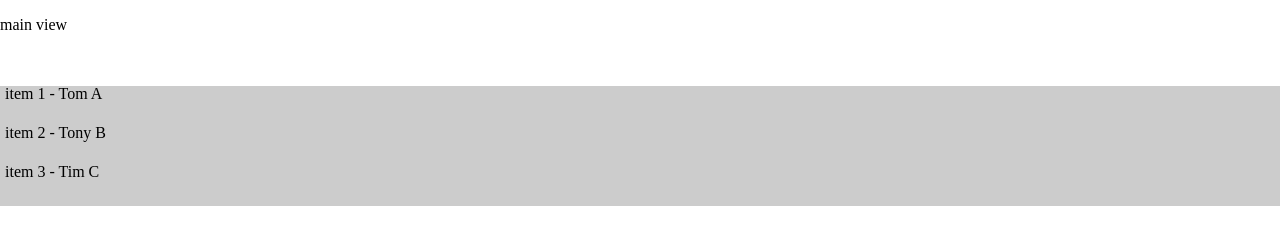
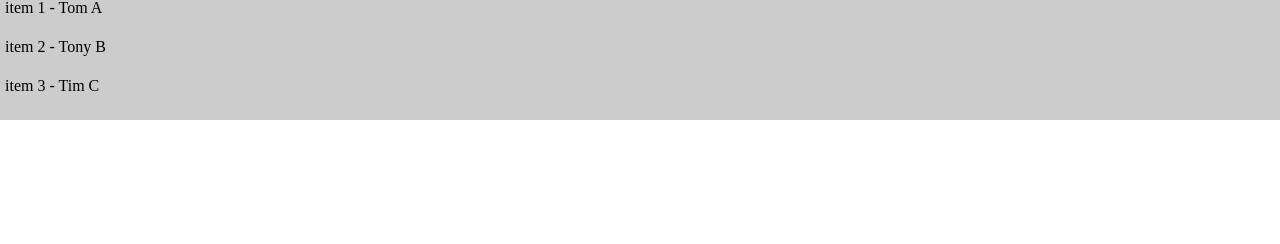
Before and after one commit to ttbarnes/angular-ticker, a website: page app/index.html in a window 1280 px wide. Drawn offline with nearby package versions, Linux system fonts and the light colour scheme; files that its build step writes are made by us from their sources.

Commit message:
rename ticker items

```diff
--- a/app/scripts/controllers/main.js
+++ b/app/scripts/controllers/main.js
@@ -15,7 +15,7 @@ angular.module('angularTickerApp')
       'Karma'
     ];
 
-    $scope.actualTickerItems = [
+    $scope.myTickerItems = [
       {
         'copy': 'item 1',
         'author': 'Tom A'
@@ -28,7 +28,6 @@ angular.module('angularTickerApp')
         'copy': 'item 3',
         'author': 'Tim C'
       }
-
     ];
 
   });
--- a/app/views/main.html
+++ b/app/views/main.html
@@ -1,6 +1 @@
-<p>main view</p>
-
-<br/>
-<br/>
-
-<ticker tickeritems="actualTickerItems"></ticker>
+<ticker tickeritems="myTickerItems"></ticker>
```
